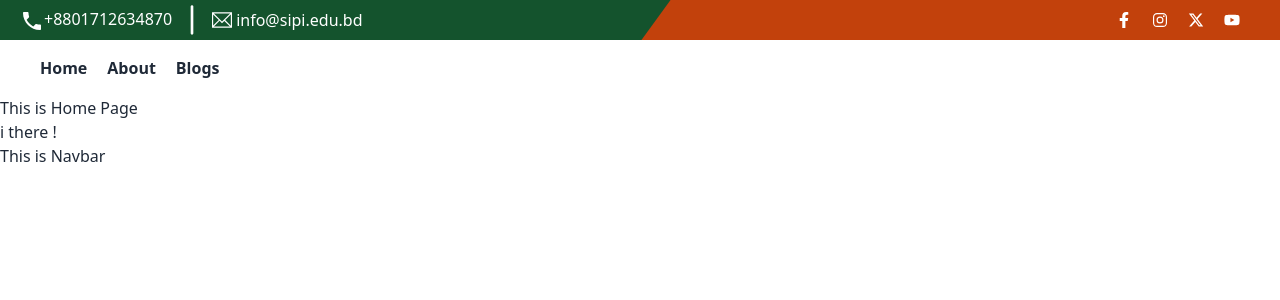
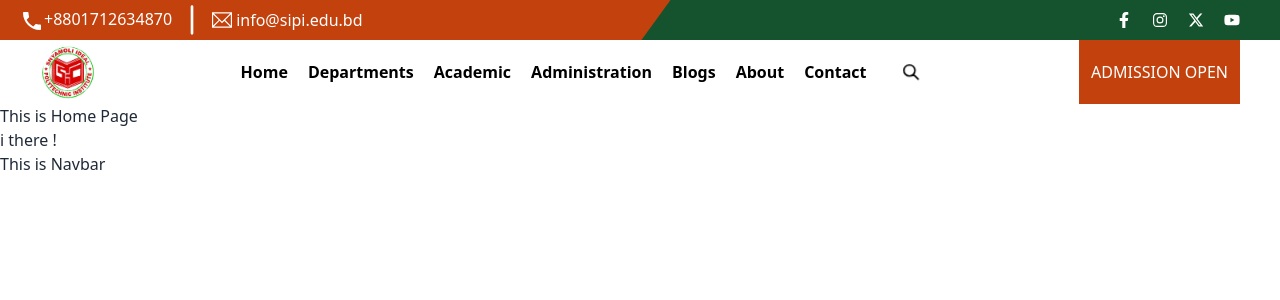
Before and after one commit to fahim-farhad1/sipi-website2, a React (Vite) app: page / in a window 1280 px wide. Shown: the top 300 px of the page. Built offline with nearby package versions, Linux system fonts and the light colour scheme.

Commit message:
modefy navbar

```diff
--- a/src/Shared/Navbar/Navbar.jsx
+++ b/src/Shared/Navbar/Navbar.jsx
@@ -1,22 +1,30 @@
 import { IoMdCall } from "react-icons/io";
 import { RxDividerVertical } from "react-icons/rx";
 import { TfiEmail } from "react-icons/tfi";
-import { FaFacebookF, FaYoutube } from "react-icons/fa";
+import { FaFacebookF, FaListUl, FaYoutube } from "react-icons/fa";
 import { IoLogoInstagram } from "react-icons/io5";
 import { FaXTwitter } from "react-icons/fa6";
 import { Link, NavLink } from "react-router-dom";
+import logo from "../../assets/Logo/sipi.png";
+import { useState } from "react";
+import { MdClose } from "react-icons/md";
 const Navbar = () => {
+  const [open, isOpen] = useState(false);
   const navLink = (
     <>
       <NavLink>Home</NavLink>
+      <NavLink>Departments</NavLink>
+      <NavLink>Academic</NavLink>
+      <NavLink>Administration</NavLink>
+      <NavLink>Blogs</NavLink>
       <NavLink>About</NavLink>
-      <NavLink>Blogs</NavLink>
+      <NavLink>Contact</NavLink>
     </>
   );
   return (
-    <div className="w-full">
+    <div className="w-full bg-white ">
       {/* top navbar  */}
-      <div className="bg-green-900 h-12 md:h-10 flex items-center">
+      <div className="bg-orange-700 h-12 md:h-10 flex items-center">
         <div className="mx-auto w-full flex items-center justify-between">
           <div className="flex items-center md:h-10 px-5">
             <div className="flex">
@@ -46,13 +54,53 @@ const Navbar = () => {
                 <FaYoutube />
               </Link>
             </div>
-            <span className="bg-orange-700 h-10 w-6/12 -right-4 top-0 absolute -skew-x-[36deg]"></span>
+            <span className="bg-green-900 h-10 w-6/12 -right-4 top-0 absolute -skew-x-[36deg]"></span>
           </div>
         </div>
       </div>
       {/* main navbar  */}
-      <div className="mx-10 bg-white py-4">
-        <div className="flex gap-5 font-semibold">{navLink}</div>
+      <div className="mx-10 h-16  flex items-center justify-between">
+        <img className="h-14 w-14" src={logo} alt="SIPI LOGO" />
+        {open ? (
+          <MdClose
+            onClick={() => isOpen(!open)}
+            className="md:hidden h-8 w-8"
+          />
+        ) : (
+          <FaListUl
+            onClick={() => isOpen(!open)}
+            className="h-6 w-6 md:hidden"
+          />
+        )}
+        {/* sidebar nav  */}
+        <div className={`md:hidden flex flex-col space-y-2 absolute text-black top-[112px]  h-full bg-white w-6/12 pl-4 py-2 ${open ? 'right-0' : '-right-[400px]'} duration-500`}>
+        {navLink}
+        </div>
+        {/* sidebar nav end  */}
+        <div className="hidden md:block">
+          <div className="flex gap-5 font-semibold text-black items-center">
+            {navLink}
+            <button className="btn btn-ghost btn-circle">
+              <svg
+                xmlns="http://www.w3.org/2000/svg"
+                className="h-5 w-5 text-black"
+                fill="none"
+                viewBox="0 0 24 24"
+                stroke="currentColor"
+              >
+                <path
+                  strokeLinecap="round"
+                  strokeLinejoin="round"
+                  strokeWidth="2"
+                  d="M21 21l-6-6m2-5a7 7 0 11-14 0 7 7 0 0114 0z"
+                />
+              </svg>
+            </button>
+          </div>
+        </div>
+        <button className="bg-orange-700 py-5 px-3 text-white hover:bg-green-700 duration-500 hidden md:block">
+          ADMISSION OPEN
+        </button>
       </div>
     </div>
   );
```
